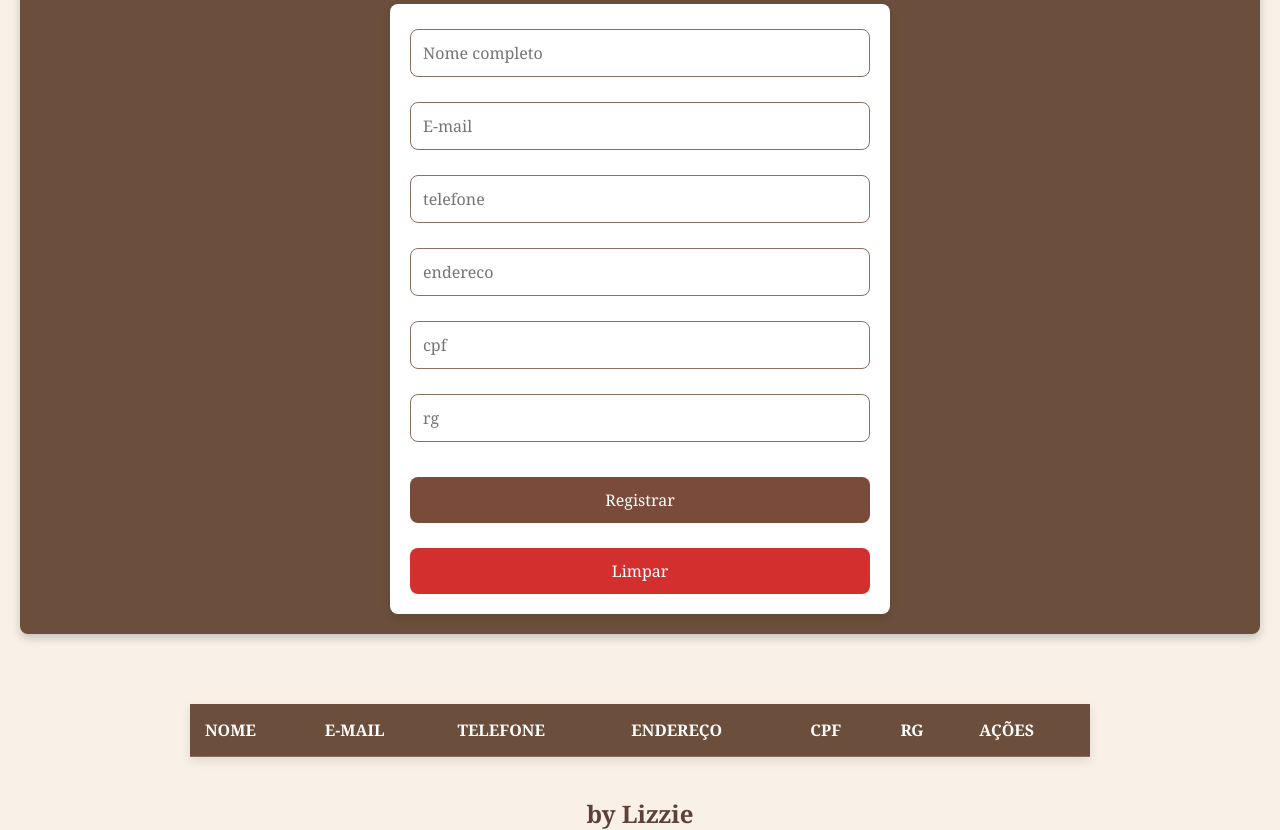
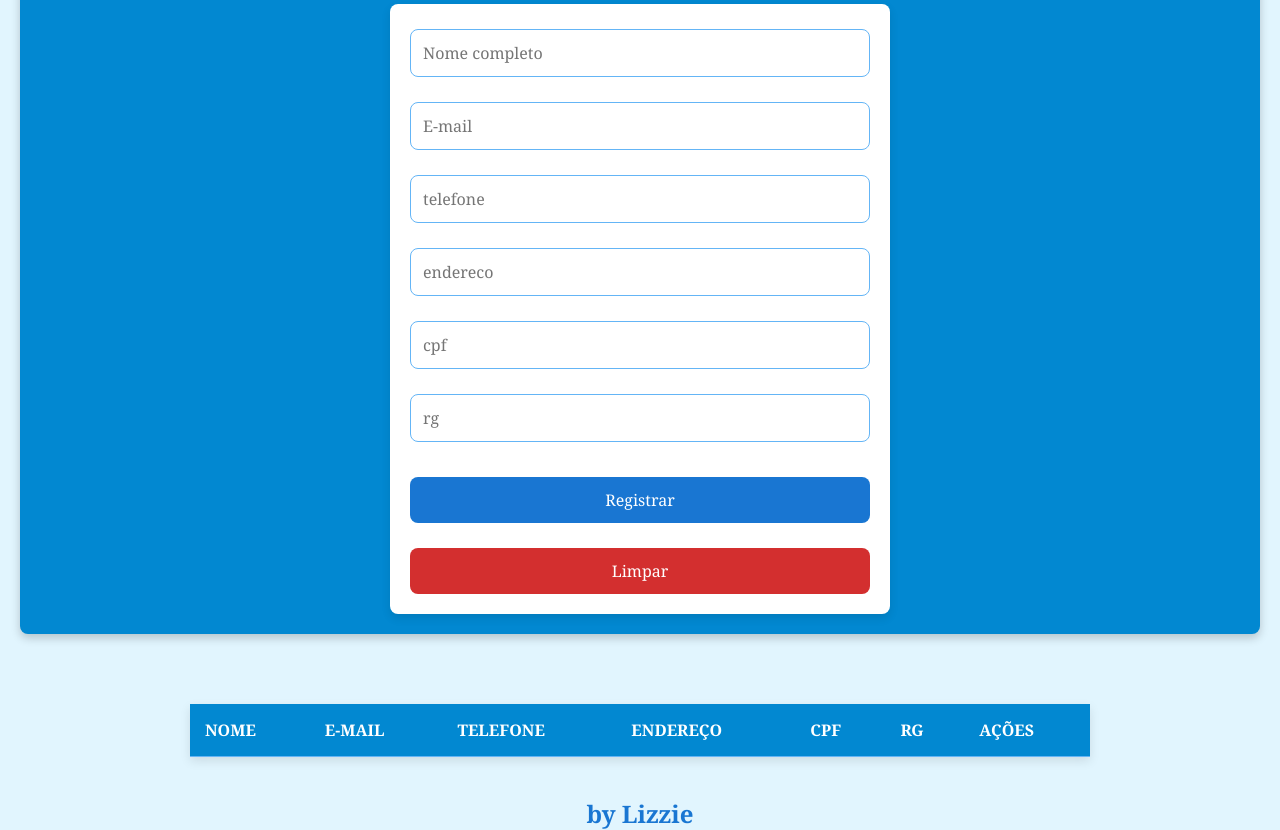
Before and after one commit to RodrigoPassberg/Local, a plain HTML site: page index.html in a window 1280 px wide. Shown: the part 111-941 px from the top of the page. Drawn offline with Linux system fonts and the light colour scheme.

Commit message:
Update style.css

```diff
--- a/style.css
+++ b/style.css
@@ -6,14 +6,14 @@
 }
 
 :root {
-    --c1: #3E2723;
-    --c2: #5D4037;
-    --c3: #8D6E63;
-    --c4: #FFF;
-    --primary-bg: #F9F1E7;
-    --header-bg: #6B4F3C;
-    --button-bg: #7A4B3A;
-    --button-hover-bg: #4E3629;
+    --c1: #1A237E;
+    --c2: #1976D2;
+    --c3: #64B5F6;
+    --c4: #FFFFFF;
+    --primary-bg: #E1F5FE;
+    --header-bg: #0288D1;
+    --button-bg: #1976D2;
+    --button-hover-bg: #1565C0;
     --border-radius: 8px;
 }
 
```
